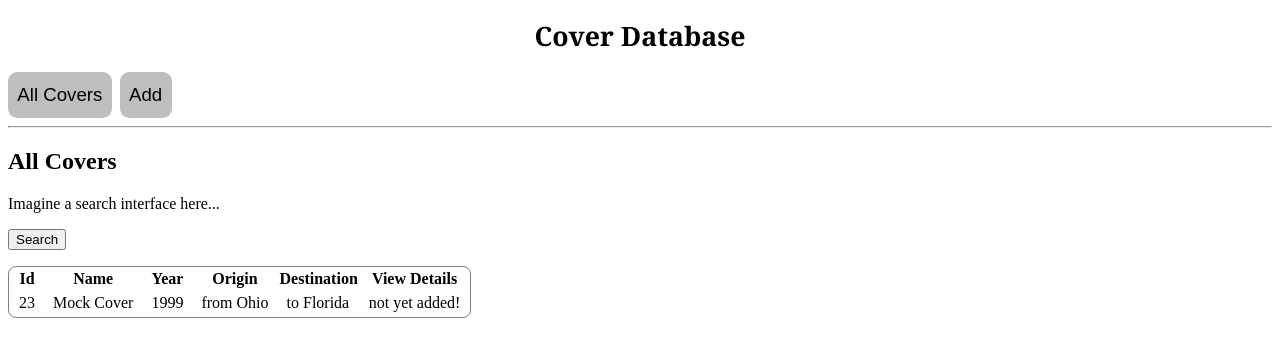
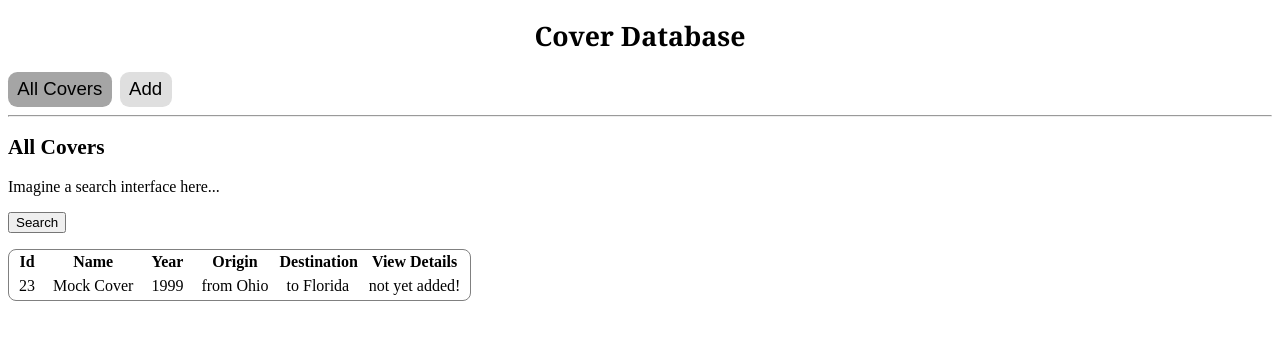
Before and after one commit to NeuroBio/Cover-Collection, an Angular app: page / in a window 1280 px wide. Shown: the top 356 px of the page. Built offline with nearby package versions, Linux system fonts and the light colour scheme.

Commit message:
highlight selected route

```diff
--- a/app.js
+++ b/app.js
@@ -43,7 +43,7 @@ if (!fs.existsSync('./database')) {
     fs.mkdirSync('./database');
 }
 
-let db = new sqlite3.Database('./database/cover-Database.db', (err) => {
+let db = new sqlite3.Database('./database/cover-database.db', (err) => {
     if (err) {
         console.error('Error connecting to database:', err.message);
     } else {
--- a/package.json
+++ b/package.json
@@ -1,6 +1,6 @@
 {
   "name": "cover-database",
-  "description": "An app for philatelists (AKA stamp geeks) to document, organize, and locate items in their wayward cover Database.",
+  "description": "An app for philatelists (AKA stamp geeks) to document, organize, and locate items in their wayward cover collection.",
   "author": "NeuroBio@GitHub",
   "version": "0.0.0",
   "main": "app.js",
--- a/src/app/app.component.html
+++ b/src/app/app.component.html
@@ -3,8 +3,14 @@
 </header>
 
 <nav>
-	<a class="link-button" routerLink="/">All Covers</a>
-	<a class="link-button" routerLink="/add">Add</a>
+	<a class="link-button"
+	*ngFor="let link of navLinks"
+	[ngClass]="isSelected(link.route)"
+	[routerLink]="link.route">
+		{{ link.name }}
+	</a>
+	<!-- <a class="link-button" [ngClass]="isSelected('/')" routerLink="/">All Covers</a>
+	<a class="link-button" [ngClass]="isSelected('/add')" routerLink="/add">Add</a> -->
 </nav>
 <hr>
 
--- a/src/app/app.component.scss
+++ b/src/app/app.component.scss
@@ -15,7 +15,19 @@ nav {
 	font-size: 14pt;
 	color: black;
 	text-decoration: none;
-	padding: .5em;
-	background-color: rgb(190, 190, 190);
+	padding: .2em .5em;
+	background-color: rgb(223, 223, 223);
 	border-radius: .5em;
+
+	&:hover {
+		background-color: rgb(133, 133, 133);
+	}
+
+	&:active {
+		background-color: rgb(80, 80, 80);
+	}
 }
+
+.selected {
+	background-color: rgb(165, 165, 165);
+}
--- a/src/app/app.component.ts
+++ b/src/app/app.component.ts
@@ -1,6 +1,22 @@
 import { Component } from '@angular/core';
+import { ActivatedRoute, Event as RouterEvent, NavigationEnd, Router } from '@angular/router';
+import { filter } from 'rxjs';
 
+interface NavLink {
+	name: string;
+	route: string;
+}
 
+const NavLinks: NavLink[] = [
+	{
+		name: 'All Covers',
+		route: '/',
+	},
+	{
+		name: 'Add',
+		route: '/add',
+	}
+]
 @Component({
   selector: 'app-root',
   templateUrl: './app.component.html',
@@ -8,4 +24,19 @@ import { Component } from '@angular/core';
 })
 export class AppComponent {
 	title = 'Cover Database';
+	selected = '';
+	navLinks = NavLinks;
+
+	constructor (router: Router) {
+		router.events
+			.pipe(
+				filter((event): event is NavigationEnd => event instanceof NavigationEnd))
+			.subscribe((res: NavigationEnd) => {
+				this.selected = res.urlAfterRedirects;
+			})
+	}
+
+	isSelected (route: string): string {
+		return route === this.selected ? 'selected' : '';
+	}
 }
--- a/src/styles.scss
+++ b/src/styles.scss
@@ -1 +1,4 @@
 /* You can add global styles to this file, and also import other style files */
+h2 {
+	font-size: 16pt;
+}
```
